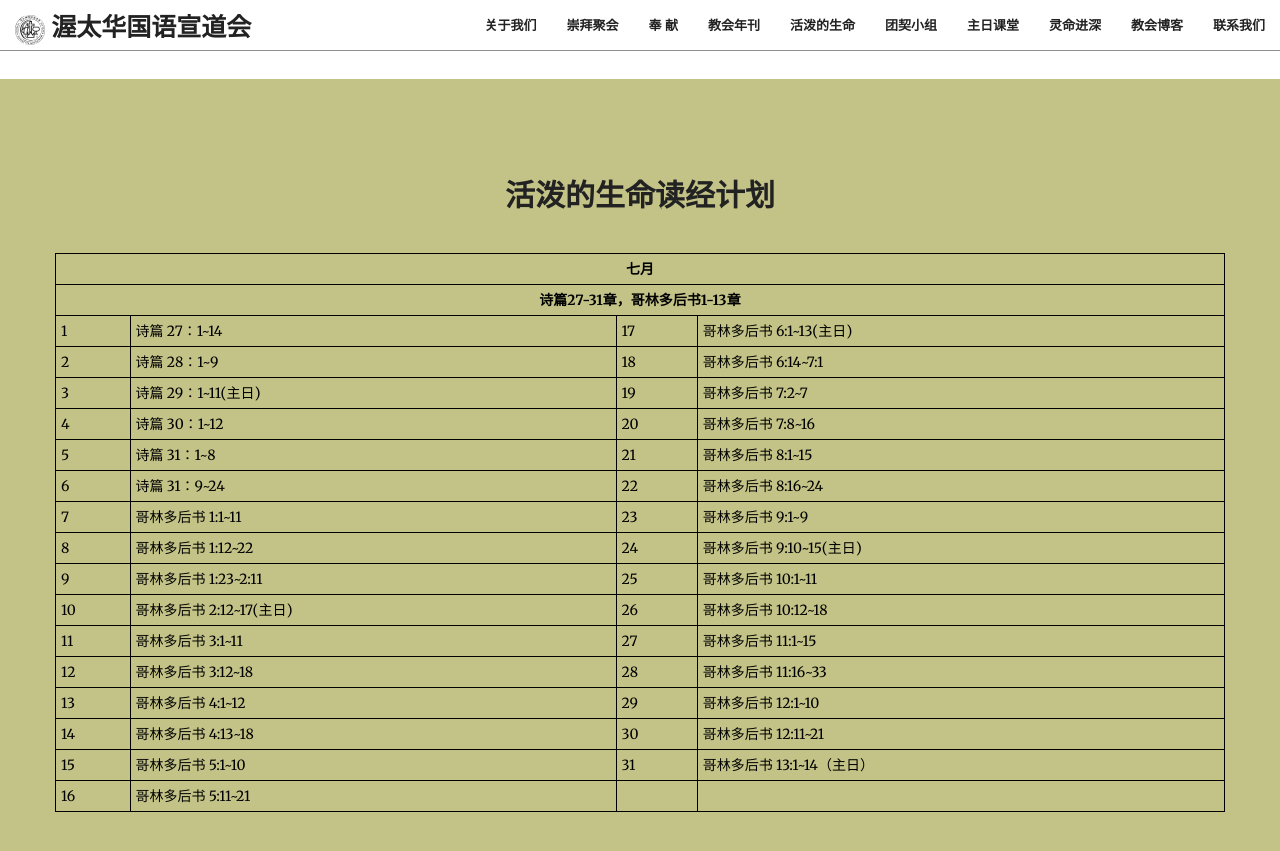
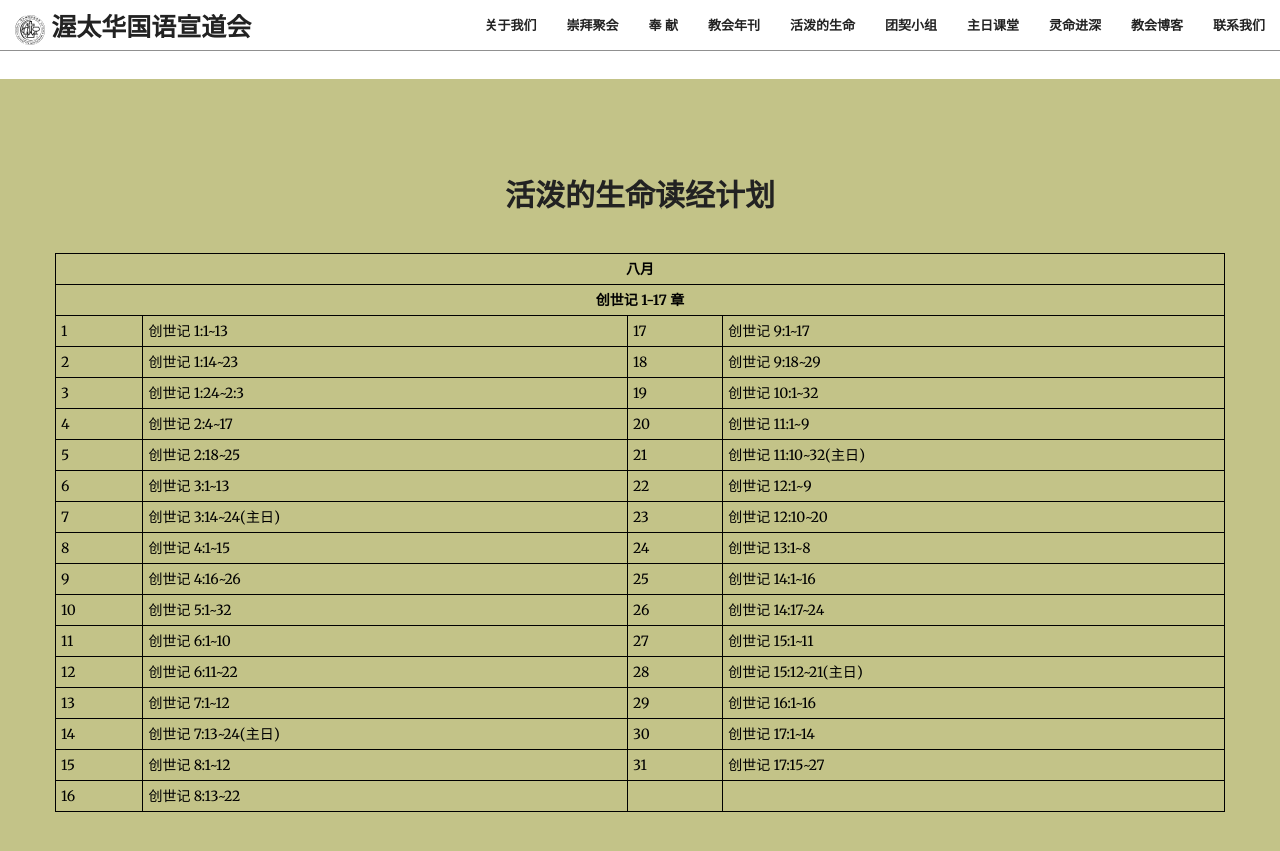
Before and after one commit to JonasYow/ottawaomac, a Jekyll site: the page built from index.html, in a window 1280 px wide and 900 px high, scrolled down 2563 px. Shown: the top 851 px of the window. Built offline with Jekyll 4.4.1, drawn with Linux system fonts in a browser that asks for light colours; some web fonts are replaced.

Commit message:
Update Aug 2022 content

```diff
--- a/_includes/dailylivingwater.html
+++ b/_includes/dailylivingwater.html
@@ -8,120 +8,120 @@
             </div>
             <table style="width:100%">
             <tr>
-                <th colspan="4" class="text-center">七月</th>
+                <th colspan="4" class="text-center">八月</th>
             </tr>
             <tr>
-                <th colspan="4" class="text-center">诗篇27-31章，哥林多后书1-13章</th>
+                <th colspan="4" class="text-center">创世记 1-17 章</th>
             </tr>
 
             <tr>
                 <td>1</td>
-                <td>诗篇 27：1~14</td>
+                <td>创世记 1:1~13</td>
                 <td>17</td>
-                <td>哥林多后书 6:1~13(主日)</td>
+                <td>创世记 9:1~17</td>
             </tr>
 
             <tr>
                 <td>2</td>
-                <td>诗篇 28：1~9</td>
+                <td>创世记 1:14~23</td>
                 <td>18</td>
-                <td>哥林多后书 6:14~7:1</td>
+                <td>创世记 9:18~29</td>
             </tr>
 
             <tr>
                 <td>3</td>
-                <td>诗篇 29：1~11(主日)</td>
+                <td>创世记 1:24~2:3</td>
                 <td>19</td>
-                <td>哥林多后书 7:2~7</td>
+                <td>创世记 10:1~32</td>
             </tr>
 
             <tr>
                 <td>4</td>
-                <td>诗篇 30：1~12</td>
+                <td>创世记 2:4~17</td>
                 <td>20</td>
-                <td>哥林多后书 7:8~16</td>
+                <td>创世记 11:1~9</td>
             </tr>
 
             <tr>
                 <td>5</td>
-                <td>诗篇 31：1~8</td>
+                <td>创世记 2:18~25</td>
                 <td>21</td>
-                <td>哥林多后书 8:1~15</td>
+                <td>创世记 11:10~32(主日)</td>
             </tr>
 
             <tr>
                 <td>6</td>
-                <td>诗篇 31：9~24</td>
+                <td>创世记 3:1~13</td>
                 <td>22</td>
-                <td>哥林多后书 8:16~24</td>
+                <td>创世记 12:1~9</td>
             </tr>
 
             <tr>
                 <td>7</td>
-                <td>哥林多后书 1:1~11</td>
+                <td>创世记 3:14~24(主日)</td>
                 <td>23</td>
-                <td>哥林多后书 9:1~9</td>
+                <td>创世记 12:10~20</td>
             </tr>
 
             <tr>
                 <td>8</td>
-                <td>哥林多后书 1:12~22</td>
+                <td>创世记 4:1~15</td>
                 <td>24</td>
-                <td>哥林多后书 9:10~15(主日)</td>
+                <td>创世记 13:1~8</td>
             </tr>
 
             <tr>
                 <td>9</td>
-                <td>哥林多后书 1:23~2:11</td>
+                <td>创世记 4:16~26</td>
                 <td>25</td>
-                <td>哥林多后书 10:1~11</td>
+                <td>创世记 14:1~16</td>
             </tr>
 
             <tr>
                 <td>10</td>
-                <td>哥林多后书 2:12~17(主日)</td>
+                <td>创世记 5:1~32</td>
                 <td>26</td>
-                <td>哥林多后书 10:12~18</td>
+                <td>创世记 14:17~24</td>
             </tr>
 
             <tr>
                 <td>11</td>
-                <td>哥林多后书 3:1~11</td>
+                <td>创世记 6:1~10</td>
                 <td>27</td>
-                <td>哥林多后书 11:1~15</td>
+                <td>创世记 15:1~11</td>
             </tr>
 
             <tr>
                 <td>12</td>
-                <td>哥林多后书 3:12~18</td>
+                <td>创世记 6:11~22</td>
                 <td>28</td>
-                <td>哥林多后书 11:16~33</td>
+                <td>创世记 15:12~21(主日)</td>
             </tr>
 
             <tr>
                 <td>13</td>
-                <td>哥林多后书 4:1~12</td>
+                <td>创世记 7:1~12</td>
                 <td>29</td>
-                <td>哥林多后书 12:1~10</td>
+                <td>创世记 16:1~16</td>
             </tr>
 
             <tr>
                 <td>14</td>
-                <td>哥林多后书 4:13~18</td>
+                <td>创世记 7:13~24(主日)</td>
                 <td>30</td>
-                <td>哥林多后书 12:11~21</td>
+                <td>创世记 17:1~14</td>
             </tr>
 
             <tr>
                 <td>15</td>
-                <td>哥林多后书 5:1~10</td>
+                <td>创世记 8:1~12</td>
                 <td>31</td>
-                <td>哥林多后书 13:1~14（主日）</td>
+                <td>创世记 17:15~27</td>
             </tr>
 
             <tr>
                 <td>16</td>
-                <td>哥林多后书 5:11~21</td>
+                <td>创世记 8:13~22</td>
                 <td></td>
                 <td></td>
             </tr>
```
